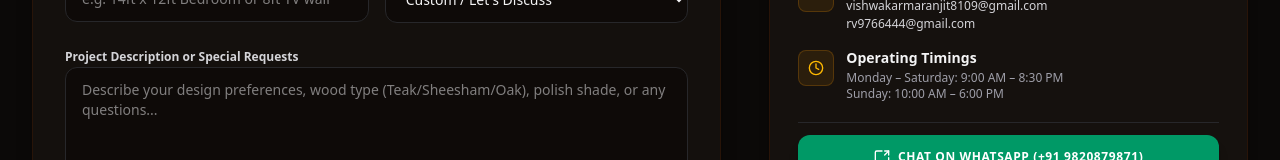
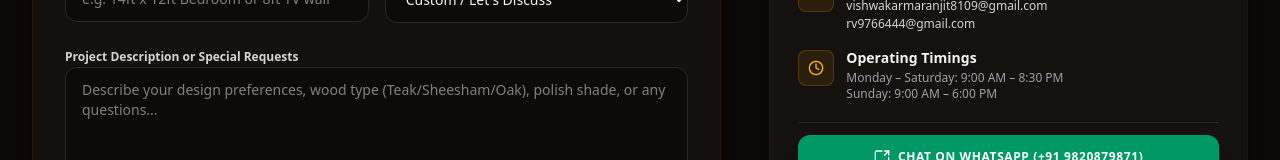
Before and after one commit to Ranjit2002/RAJESH-FURNITURE-WORKS, a Next.js app: page /contact in a window 1280 px wide. Shown: the part 737-897 px from the top of the page. Built offline with nearby package versions, Linux system fonts and the light colour scheme.

Commit message:
Update Sunday operating timings to 9:00 AM - 6:00 PM on contact page

```diff
--- a/src/app/contact/page.tsx
+++ b/src/app/contact/page.tsx
@@ -339,7 +339,7 @@ function ContactFormContent() {
                   </strong>
                   <p className="text-xs text-zinc-500 dark:text-zinc-400 mt-0.5">
                     Monday &ndash; Saturday: 9:00 AM &ndash; 8:30 PM<br />
-                    Sunday: 10:00 AM &ndash; 6:00 PM
+                    Sunday: 9:00 AM &ndash; 6:00 PM
                   </p>
                 </div>
               </div>
```
